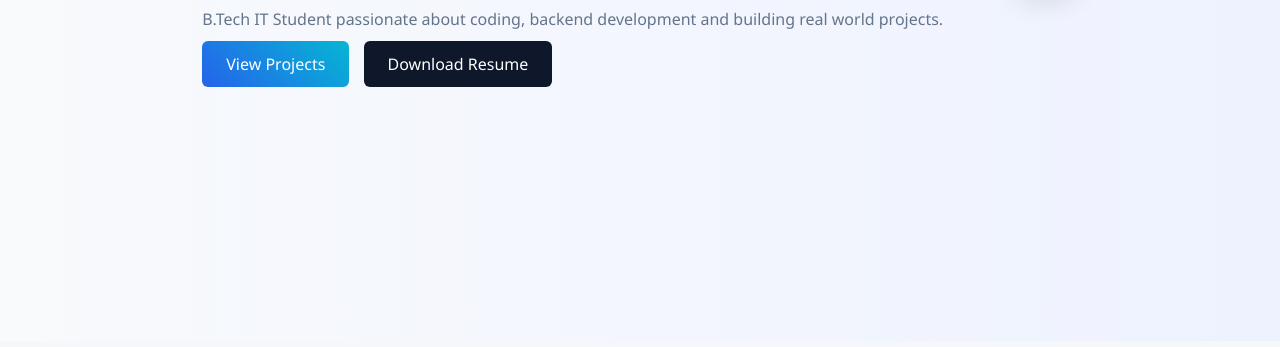
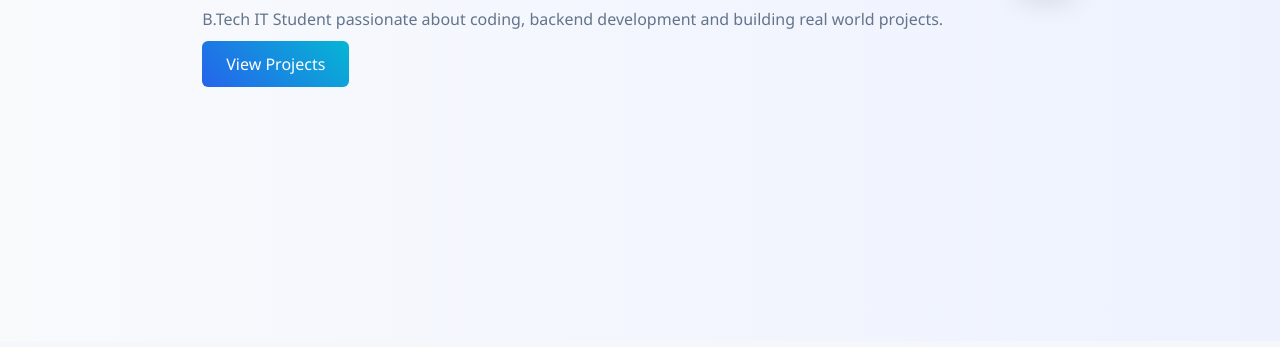
Before and after one commit to NaraharisettiJyothisri/portfolio-website, a plain HTML site: page index.html in a window 1280 px wide. Shown: the part 453-800 px from the top of the page. Drawn offline with Linux system fonts and the light colour scheme.

Commit message:
Update index.html

```diff
--- a/index.html
+++ b/index.html
@@ -58,7 +58,6 @@ and building real world projects.
 
 <a href="#projects" class="btn">View Projects</a>
 
-<a href="resume.pdf" class="btn resume">Download Resume</a>
 
 </div>
 
```
